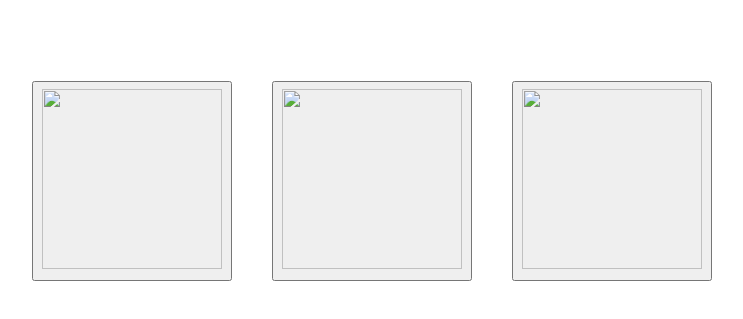
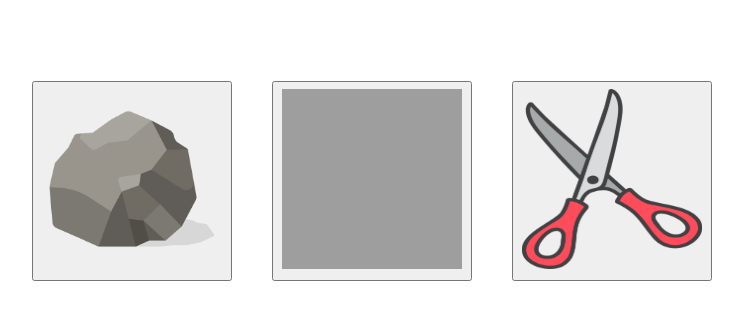
Before and after one commit to loladaki/ro-pa-ci, a plain HTML site: page index.html in a window 1280 px wide. Shown: the part 179-498 px from the top of the page, without its empty margins (268-1011 px from the left). Drawn offline with Linux system fonts and the light colour scheme; the site is published under a folder, as on GitHub Pages, so addresses that start at the root find nothing.

Commit message:
images now work

```diff
--- a/index.html
+++ b/index.html
@@ -13,17 +13,17 @@
         <div class="buttons">
             <div id="rock">
                 <p class="rockText">ROCK</p>
-                <button id="rockButt"><img src="/images/rock.png"></button>
+                <button id="rockButt"><img src="images/rock.png"></button>
             </div>
 
             <div id="paper">
                 <p class="paperText">PAPER</p>
-                <button id="paperButt"><img src="/images/paper.png"></button>
+                <button id="paperButt"><img src="images/paper.png"></button>
             </div>
 
             <div id="scissor">
                 <p class="scissorText">SCISSOR</p>
-                <button id="scissorButt"><img src="/images/scissor.webp"></button>
+                <button id="scissorButt"><img src="images/scissor.webp"></button>
             </div>
         </div>
 
```
